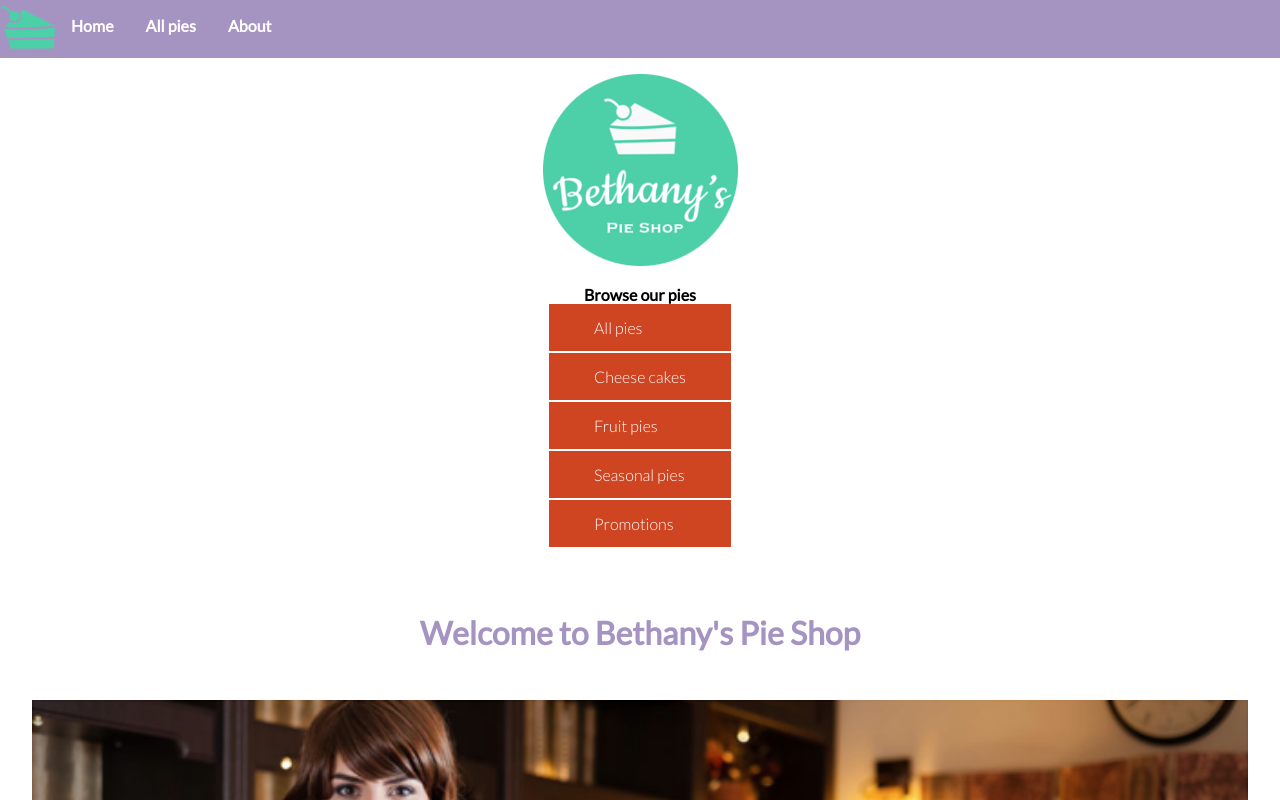
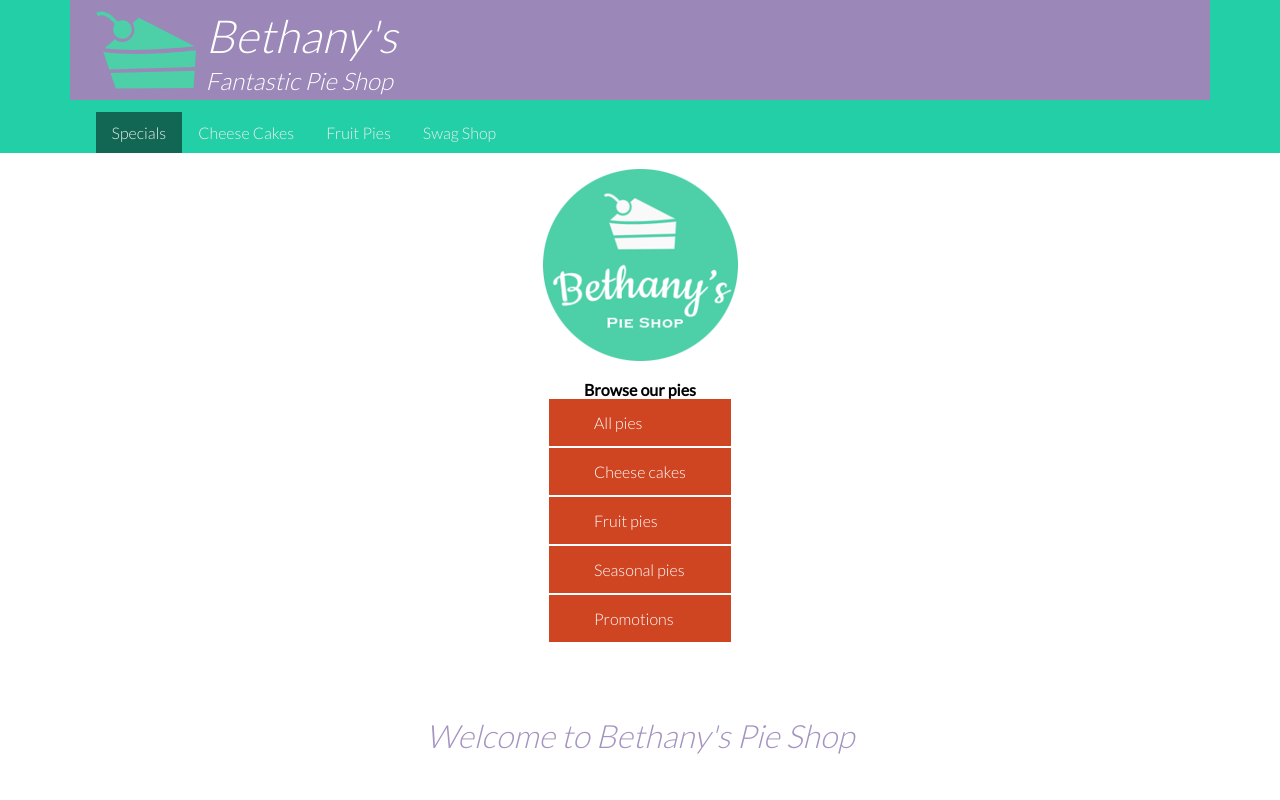
Before and after one commit to christinareanna/BethanysPieShop, a website: page index.html in a window 1280 px wide. Shown: the top 800 px of the page. Drawn offline with Linux system fonts and the light colour scheme.

Commit message:
made responsive nav

```diff
--- a/index.html
+++ b/index.html
@@ -20,16 +20,34 @@
   </head>
 
   <body>
-    <header id="mainheader">
-      <nav>
+    <header id="classfix">
+      <div class="row limited">
+        <section class="column small-12">
+          <img src="images/cake.svg" alt="Bethany Logo" />
+          <h1>Bethany's</h1>
+          <h2>Fantastic Pie Shop</h2>
+        </section>
+      </div>
+    </header>
+    <nav class="clearfix">
+      <div class="row limited">
+        <button id="hamburgerBtn">&#9776;</button>
+        <ul id="primaryNav">
+          <li class="active"><a href="index.html">Specials</a></li>
+          <li><a href="#">Cheese Cakes</a></li>
+          <li><a href="#">Fruit Pies</a></li>
+          <li><a href="#">Swag Shop</a></li>
+        </ul>
+      </div>
+    </nav>
+      <!-- <nav>
         <ul>
           <li><img src="images/cake.svg" height="55" /></li>
           <li><a href="../index.html">Home</a></li>
           <li><a href="pages/pieoverview.html">All pies</a></li>
           <li><a href="pages/about.html">About</a></li>
         </ul>
-      </nav>
-    </header>
+      </nav> -->
     <div class="mainContent">
       <aside class="leftmenu">
         <a href="index.html"
@@ -61,6 +79,7 @@
             alt="Bethany in her pie shop"
           />
           <!-- <figcaption class="centerImage">Bethany in her pie shop</figcaption> -->
+          <h1>Specials</h1>
           <div class="homeparagraph">
             <h2>Our history</h2>
             <p>
@@ -126,7 +145,7 @@
         </section>
         <section class="column small-12 medium-6 large-3">
           <h2>About Us</h2>
-          <img src="images/logo.png" alt="logo">
+          <img src="images/logo.png" alt="logo" />
           <p>&copy; 2022 &bull; all rights reserved.</p>
         </section>
       </div>
@@ -135,5 +154,8 @@
       <p><small>&copy; 2020 Bethany's Pie Shop - All rights reserved</small></p>
       <p>Contact us via <a href="mailto:info@bethanyspieshop.com">email</a></p> -->
     </footer>
+    <script src="js/menuToggle.js">
+
+    </script>
   </body>
 </html>
--- /dev/null
+++ b/js/menuToggle.js
@@ -0,0 +1,5 @@
+function toggleMenu() {
+    document.getElementById("primaryNav").classList.toggle("open");
+}
+let x = document.getElementById('hamburgerBtn');
+x.onclick = toggleMenu;
--- a/large.css
+++ b/large.css
@@ -2,4 +2,16 @@
     .large-3 {
         width: 25%;
     }
+
+    nav ul {
+        margin-left: 2vw;
+    }
+
+    nav li {
+        width: auto;
+    }
+
+    nav a {
+        padding: .7rem 1rem;
+    }
 }
--- a/medium.css
+++ b/medium.css
@@ -1,6 +1,31 @@
 @media only screen and (min-width: 768px) {
+
+    header h1 {
+        font-size: 2.85rem;
+    }
+
+    header h2 {
+        font-size: 1.5rem;
+    }
+
+    header img {
+        height: 100px;
+    }
 
     .medium-6 {
         width: 50%;
     }
+
+    nav button {
+        display: none;
+    }
+
+    nav ul {
+        display: block;
+    }
+
+    nav li {
+        float: left;
+        width: 25%;
+    }
 }
--- a/site.css
+++ b/site.css
@@ -18,12 +18,12 @@
     background-image: url('../images/background.png');
 } */
 
-#mainheader {
+/* #mainheader {
     background-color: #a593c2;
     display: flex;
     flex-direction: row;
     width: auto;
-}
+} */
 
 .logo {
     margin: 1rem;
@@ -39,7 +39,7 @@
     width: auto;
 } */
 
-nav>ul {
+/* nav>ul {
     list-style-type: none;
     margin: 0;
     padding: 0;
@@ -64,7 +64,7 @@ nav>ul>li a {
     padding: 16px;
     text-decoration: none;
     font-weight: bold;
-}
+} */
 
 /*Side Menu*/
 
--- a/small.css
+++ b/small.css
@@ -37,6 +37,78 @@ body {
 
 .small-12 {
     width: 100%;
+    background-color: #9b87b8;
+}
+
+button#hamburgerBtn {
+    background: none;
+    border: none;
+    color: #fff;
+    font-size: 2.4rem;
+    cursor: pointer;
+    padding: 0 30px 0 2vw;
+}
+
+nav {
+    background-color: #23cfa7;
+}
+
+nav ul {
+    margin: 0;
+    padding: 0;
+}
+
+nav li {
+    list-style-type: none;
+}
+
+nav a {
+    display: block;
+    padding: .8rem 0;
+    color: #eee;
+    text-align: center;
+    text-decoration: none;
+}
+
+nav li.active {
+    background-color: rgba(0,0,0,0.5);
+}
+
+nav a:hover {
+    background-color: rgba(0,0,0,0.2);
+}
+
+nav ul.open {
+    display: block;
+}
+
+nav ul {
+    display: none;
+}
+/* header rules*/
+
+
+header img {
+    float: left;
+    height: 85px;
+    padding-right: 10px;
+}
+
+header h1, header h2 {
+    margin: 0;
+    color: white;
+    font-weight: 300;
+    font-style: italic;
+}
+
+header h1 {
+    padding-top: 0.5rem;
+    font-size: 1.95rem;
+}
+
+header h2 {
+    padding-top: .2rem;
+    font-size: 1.05rem;
 }
 
 footer {
```
